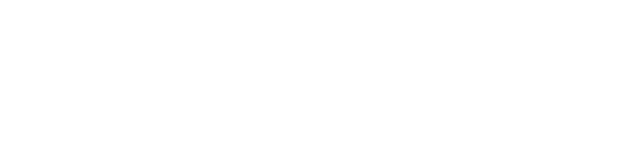
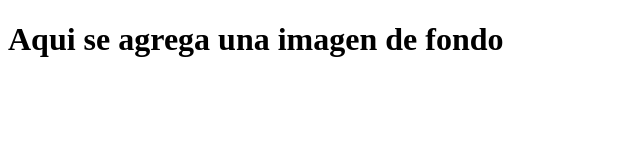
Before and after one commit to catolosa/Movistar, a plain HTML site: page Index.html in a window 1280 px wide. Shown: the whole page, without its empty margins (0-640 px from the left). Drawn offline with Linux system fonts and the light colour scheme.

Commit message:
header agregado en Index

```diff
--- a/Index.html
+++ b/Index.html
@@ -6,6 +6,9 @@
     <title>Promo Movistar</title>
 </head>
 <body>
+    <header>
+        <h1>Aqui se agrega una imagen de fondo</h1>
+    </header>
 
 </body>
 </html>
```
